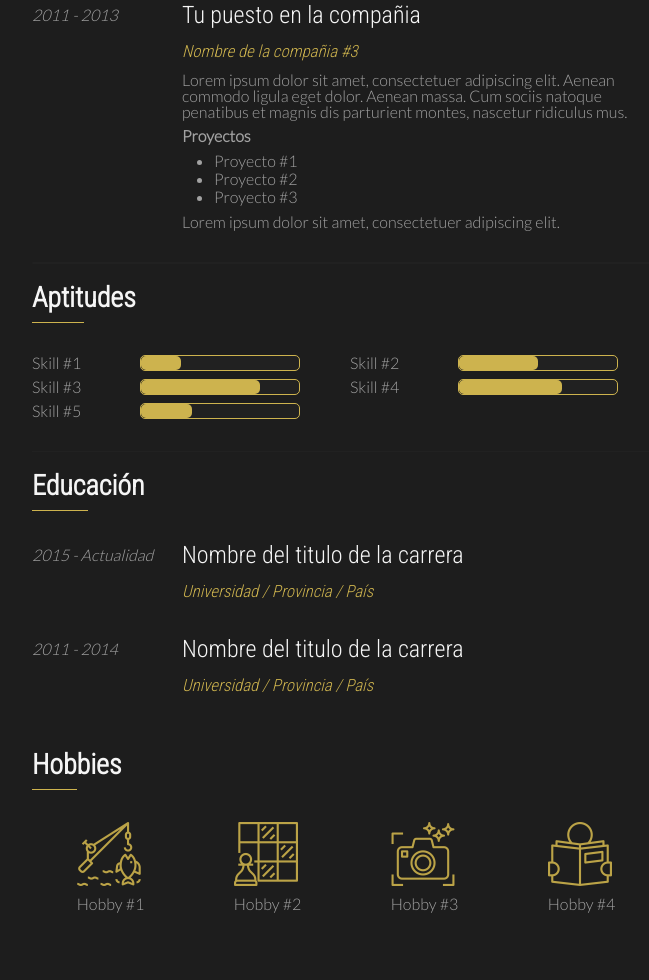
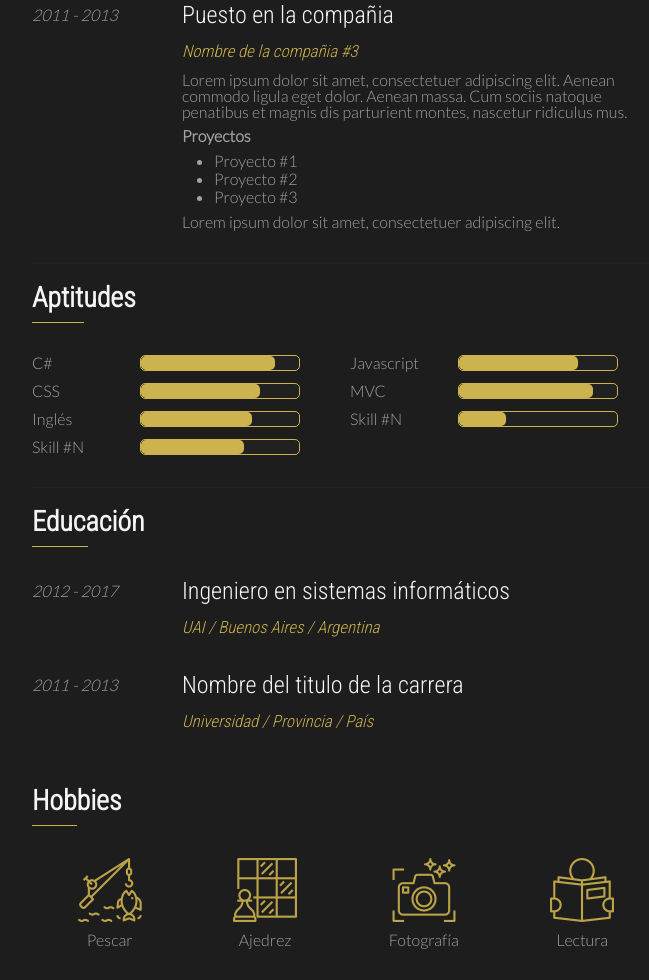
Before and after one commit to mpetrinidev/css-grid-cvs, a website: page demo-1/index.html in a window 1280 px wide. Shown: the part 748-1728 px from the top of the page, without its empty margins (485-1134 px from the left). Before the commit the page ends 1692 px from the top, so only its background shows below. Drawn offline with nearby package versions, Linux system fonts and the light colour scheme.

Commit message:
change text in index

```diff
--- a/demo-1/index.html
+++ b/demo-1/index.html
@@ -24,13 +24,13 @@
                 <strong>Petrini</strong>
             </h1>
             <h2>
-                <span>Desarrollador Full Stack -</span>
-                <span> Universidad Abierta Interamericana</span>
+                <span>Desarrollador Full Stack - </span>
+                <span>Universidad Abierta Interamericana</span>
             </h2>
         </div>
         <div class="info">
             <div class="info-content">
-                <p>Entusiasta de la tecnologia, en constante aprendizaje. Amo el desarrollo de software! #Microsoft</p>
+                <p>Entusiasta de la tecnóloga, en constante aprendizaje. Amo el desarrollo de software! #Microsoft</p>
                 <div class="title">
                     <h2>Contacto</h2>
                     <span class="underline"></span>
@@ -42,9 +42,9 @@
                         <span>Ciudad, Provincia</span>
                         <span>País</span>
                     </p>
-                    <h3>Telefono</h3>
+                    <h3>Teléfono</h3>
                     <p>
-                        <span>+541134486994</span>
+                        <span>+54 9 11-3448-XXXX</span>
                     </p>
                     <h3>Email</h3>
                     <p>
@@ -90,7 +90,7 @@
             </div>
             <div class="job">
                 <span class="date">2015 - Actualidad</span>
-                <h2 class="job-title">Tu puesto en la compañia</h2>
+                <h2 class="job-title">Puesto en la compañia</h2>
                 <div class="job-description">
                     <h3 class="job-company">Nombre de la compañia #1</h3>
                     <p>
@@ -111,7 +111,7 @@
 
             <div class="job">
                 <span class="date">2013 - 2015</span>
-                <h2 class="job-title">Tu puesto en la compañia</h2>
+                <h2 class="job-title">Puesto en la compañia</h2>
                 <div class="job-description">
                     <h3 class="job-company">Nombre de la compañia #2</h3>
                     <p>
@@ -123,7 +123,7 @@
 
             <div class="job">
                 <span class="date">2011 - 2013</span>
-                <h2 class="job-title">Tu puesto en la compañia</h2>
+                <h2 class="job-title">Puesto en la compañia</h2>
                 <div class="job-description">
                     <h3 class="job-company">Nombre de la compañia #3</h3>
                     <p>
@@ -149,20 +149,26 @@
                 <span class="underline"></span>
             </div>
             <div class="skills-content">
-                <span>Skill #1</span>
-                <progress max="100" value="25"></progress>
+                <span>C#</span>
+                <progress max="100" value="85"></progress>
 
-                <span>Skill #2</span>
-                <progress max="100" value="50"></progress>
-
-                <span>Skill #3</span>
+                <span>Javascript</span>
                 <progress max="100" value="75"></progress>
 
-                <span>Skill #4</span>
+                <span>CSS</span>
+                <progress max="100" value="75"></progress>
+
+                <span>MVC</span>
+                <progress max="100" value="85"></progress>
+
+                <span>Inglés</span>
+                <progress max="100" value="70"></progress>
+
+                <span>Skill #N</span>
+                <progress max="100" value="30"></progress>
+
+                <span>Skill #N</span>
                 <progress max="100" value="65"></progress>
-
-                <span>Skill #5</span>
-                <progress max="100" value="32"></progress>
             </div>
         </div>
         <div class="separator"></div>
@@ -172,12 +178,12 @@
                 <span class="underline"></span>
             </div>
             <div class="school">
-                <span class="date">2015 - Actualidad</span>
-                <h2 class="school-title">Nombre del titulo de la carrera</h2>
-                <h3 class="school-description">Universidad / Provincia / País</h3>
+                <span class="date">2012 - 2017</span>
+                <h2 class="school-title">Ingeniero en sistemas informáticos</h2>
+                <h3 class="school-description">UAI / Buenos Aires / Argentina</h3>
             </div>
             <div class="school">
-                <span class="date">2011 - 2014</span>
+                <span class="date">2011 - 2013</span>
                 <h2 class="school-title">Nombre del titulo de la carrera</h2>
                 <h3 class="school-description">Universidad / Provincia / País</h3>
             </div>
@@ -190,19 +196,19 @@
             <div class="hobbies-content">
                 <div class="hobby">
                     <img src="images/512/001-fishing.png" alt="">
-                    <span>Hobby #1</span>
+                    <span>Pescar</span>
                 </div>
                 <div class="hobby">
                     <img src="images/512/002-chess.png" alt="">
-                    <span>Hobby #2</span>
+                    <span>Ajedrez</span>
                 </div>
                 <div class="hobby">
                     <img src="images/512/003-photo-camera.png" alt="">
-                    <span>Hobby #3</span>
+                    <span>Fotografía</span>
                 </div>
                 <div class="hobby">
                     <img src="images/512/004-reading.png" alt="">
-                    <span>Hobby #4</span>
+                    <span>Lectura</span>
                 </div>
             </div>
         </div>
--- a/demo-1/site.css
+++ b/demo-1/site.css
@@ -242,7 +242,7 @@ a {
 .skills-content {
     display: grid;
     grid-template-columns: 100px auto 100px auto;
-    grid-gap: 0.5em;
+    grid-gap: 0.75em 0.5em;
 }
 
 .skills-content span {
@@ -288,6 +288,8 @@ progress::-webkit-progress-value {
     grid-template-columns: repeat(4, auto);
     justify-items: center;
     align-items: center;
+    text-align: center;
+    grid-row-gap: 2em;
 }
 
 .hobby img {
```
